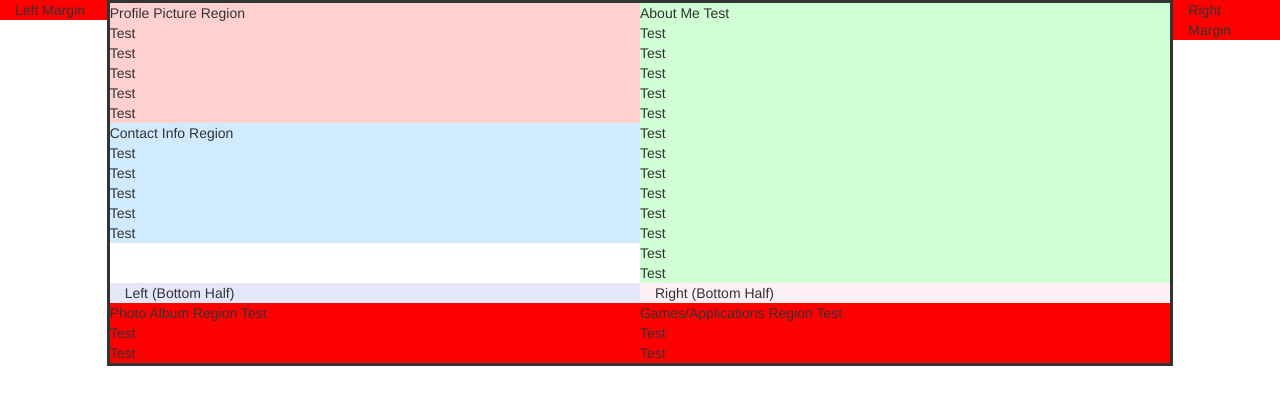
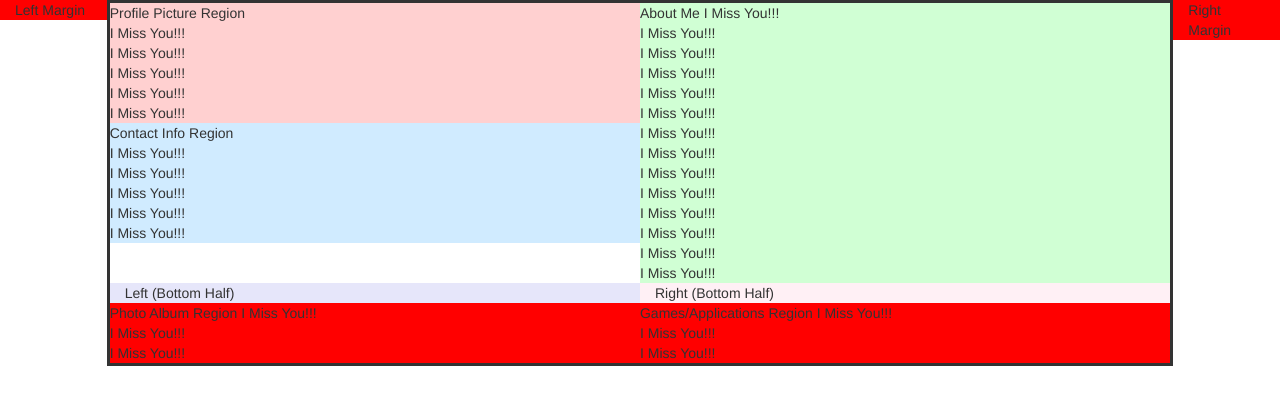
Before and after one commit to rodrmig/rodrmig.github.io, a plain HTML site: page index.html in a window 1280 px wide. Drawn offline with nearby package versions, Linux system fonts and the light colour scheme.

Commit message:
Updated Homepage

```diff
--- a/index.html
+++ b/index.html
@@ -33,20 +33,20 @@
 				<!-- Row: Profile Picture  -->
 				<div class="row" style="background-color:#FFD0D0;">
 					Profile Picture Region<br>
-					Test<br>
-					Test<br>
-					Test<br>
-					Test<br>
-					Test<br>
+					I Miss You!!!<br>
+					I Miss You!!!<br>
+					I Miss You!!!<br>
+					I Miss You!!!<br>
+					I Miss You!!!<br>
 				</div>
 				<!-- Row: Contact Info -->
 				<div class="row" style="background-color:#D0EBFF;">
 					Contact Info Region<br>
-					Test<br>
-					Test<br>
-					Test<br>
-					Test<br>
-					Test<br>
+					I Miss You!!!<br>
+					I Miss You!!!<br>
+					I Miss You!!!<br>
+					I Miss You!!!<br>
+					I Miss You!!!<br>
 				</div>
 			</div>
 
@@ -55,20 +55,20 @@
 				<!-- Row: About Me -->
 				<div class="row" style="background-color:#D0FFD4;">
 					About Me
-					Test<br>
-					Test<br>
-					Test<br>
-					Test<br>
-					Test<br>
-					Test<br>
-					Test<br>
-					Test<br>
-					Test<br>
-					Test<br>
-					Test<br>
-					Test<br>
-					Test<br>
-					Test<br>
+					I Miss You!!!<br>
+					I Miss You!!!<br>
+					I Miss You!!!<br>
+					I Miss You!!!<br>
+					I Miss You!!!<br>
+					I Miss You!!!<br>
+					I Miss You!!!<br>
+					I Miss You!!!<br>
+					I Miss You!!!<br>
+					I Miss You!!!<br>
+					I Miss You!!!<br>
+					I Miss You!!!<br>
+					I Miss You!!!<br>
+					I Miss You!!!<br>
 
 				</div>
 			</div>
@@ -83,9 +83,9 @@
 				<!-- Row: Photo Album -->
 				<div class="row" style="background-color:red;">
 					Photo Album Region
-					Test<br>
-					Test<br>
-					Test<br>
+					I Miss You!!!<br>
+					I Miss You!!!<br>
+					I Miss You!!!<br>
 				</div>
 			</div>
 
@@ -95,9 +95,9 @@
 				<!-- Row: Games/Applications -->
 				<div class="row" style="background-color:red;">
 					Games/Applications Region
-					Test<br>
-					Test<br>
-					Test<br>
+					I Miss You!!!<br>
+					I Miss You!!!<br>
+					I Miss You!!!<br>
 				</div>
 			</div>
     	</div>
```
